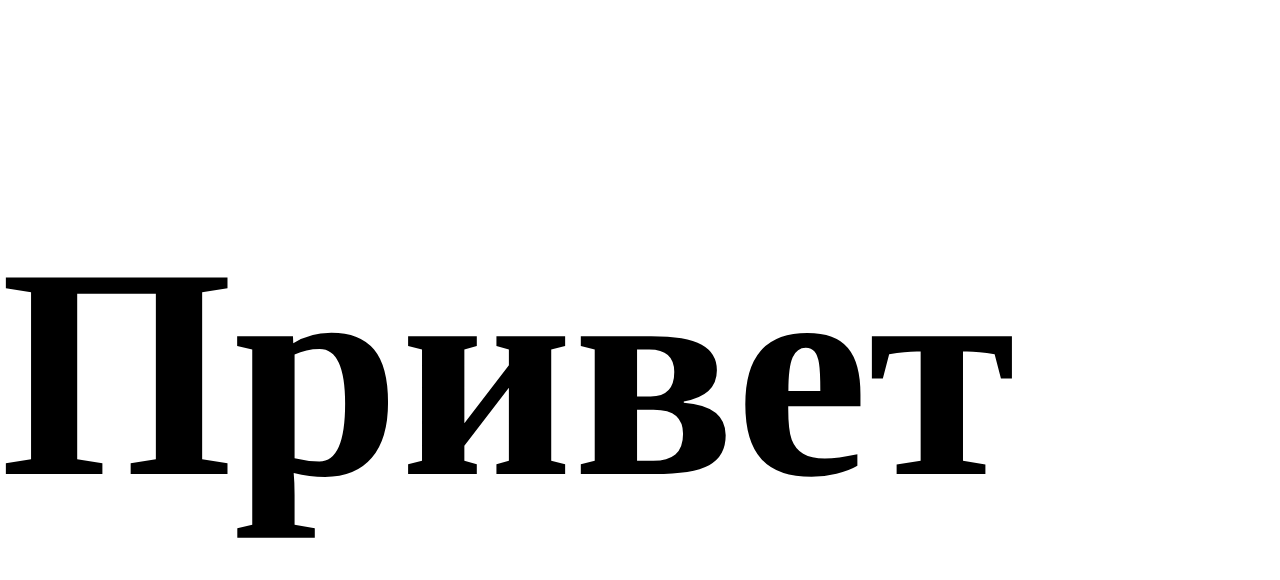
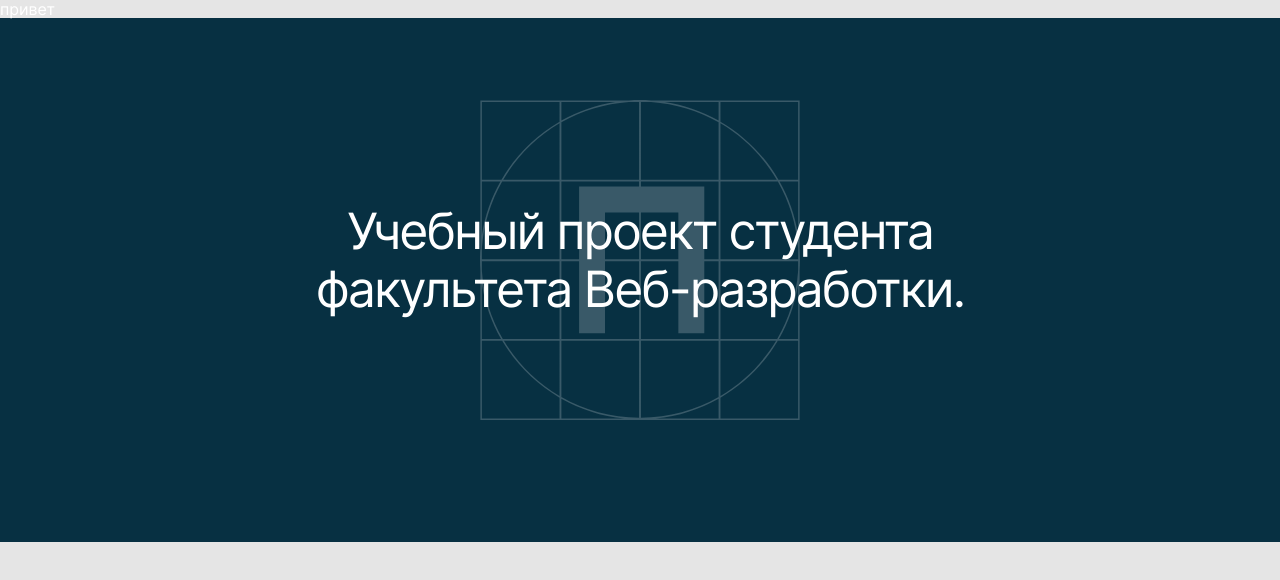
Before and after one commit to litvinovsl/movies-explorer-frontend, a React (Create React App) app: page / in a window 1280 px wide. Shown: the top 580 px of the page. Built offline with nearby package versions, Linux system fonts and the light colour scheme.

Commit message:
create Promo component

```diff
--- a/public/index.html
+++ b/public/index.html
@@ -11,9 +11,9 @@
     />
     <link rel="apple-touch-icon" href="%PUBLIC_URL%/logo192.png" />
     <link rel="manifest" href="%PUBLIC_URL%/manifest.json" />
-    <title>React App</title>
+    <title>Movie Explorer</title>
   </head>
-  <body>
+  <body class="page">
     <noscript>You need to enable JavaScript to run this app.</noscript>
     <div id="root"></div>
   </body>
--- /dev/null
+++ b/src/blocks/page/page.css
@@ -0,0 +1,9 @@
+.page{
+    font-family: 'Inter', Arial, sans-serif;
+    color: white;
+    width: 100%;
+    background-color: #E5E5E5;
+    -moz-osx-font-smoothing: grayscale;
+    -webkit-font-smoothing: antialiased;
+    margin: 0;
+}
--- a/src/components/App.js
+++ b/src/components/App.js
@@ -1,9 +1,12 @@
+import Header from "./Header";
+import Main from "./Main/Main";
+
+
 function App() {
   return (
-    <div className="">
-      <header className="">
-        <h1 className="hi">Привет</h1>
-      </header>
+    <div>
+      <Header />
+      <Main />
     </div>
   );
 }
--- /dev/null
+++ b/src/components/Header.js
@@ -0,0 +1,9 @@
+function Header() {
+    return (
+      <div>
+        привет
+      </div>
+    );
+}
+
+export default Header;
--- /dev/null
+++ b/src/components/Main/Main.js
@@ -0,0 +1,21 @@
+import React from 'react';
+import './Main.css';
+import Promo from '../Promo/Promo';
+// import NavTab from '../NavTab/NavTab';
+// import AboutProject from '../AboutProject/AboutProject';
+// import Techs from '../Techs/Techs';
+// import AboutMe from '../AboutMe/AboutMe';
+
+function Main() {
+    return (
+        <main className='main'>
+            <Promo />
+            {/* <NavTab /> */}
+            {/* <AboutProject /> */}
+            {/* <Techs /> */}
+            {/* <AboutMe /> */}
+        </main>
+    );
+}
+
+export default Main;
--- /dev/null
+++ b/src/components/Promo/Promo.css
@@ -0,0 +1,37 @@
+.promo {
+	padding: 184px 21.5% 224px;
+	background-color: #073042;
+	background-image: url('../../images/promo-back-logo.svg');
+	background-repeat: no-repeat;
+	background-position: 50% 40%;
+	background-size: 320px 320px;
+	color: #fff;
+}
+
+.promo__heading {
+	margin: 0;
+	font-weight: 400;
+	font-size: 50px;
+	line-height: 58px;
+	letter-spacing: -0.04em;
+	text-align: center;
+}
+
+@media screen and (max-width: 768px) {
+	.promo {
+		padding: 326px 2.5% 342px;
+		background-position: 50% 48%;
+	}
+}
+
+@media screen and (max-width: 580px) {
+	.promo {
+		padding: 207px 3.1% 246px;
+		background-size: 248px 248px;
+		background-position: 50% 44%;
+	}
+	.promo__heading {
+		font-size: 31px;
+		line-height: 39px;
+	}
+}
--- /dev/null
+++ b/src/components/Promo/Promo.js
@@ -0,0 +1,14 @@
+import React from 'react';
+import './Promo.css';
+
+function Promo() {
+    return (
+        <section className='promo'>
+            <h1 className='promo__heading'>
+                Учебный проект студента факультета Веб-разработки.
+            </h1>
+        </section>
+    );
+}
+
+export default Promo;
--- a/src/pages/index.css
+++ b/src/pages/index.css
@@ -1,5 +1,6 @@
 @import url(../vendors/normalize.css);
 @import url(../vendors/InterWeb/inter.css);
+@import url(../blocks/page/page.css);
 
 .hi {
     font-size: 300px;
```
Also changed, not shown: src/components/Main/Main.css (added), src/images/promo-back-logo.svg (added), src/images/promo-back.svg (added).
